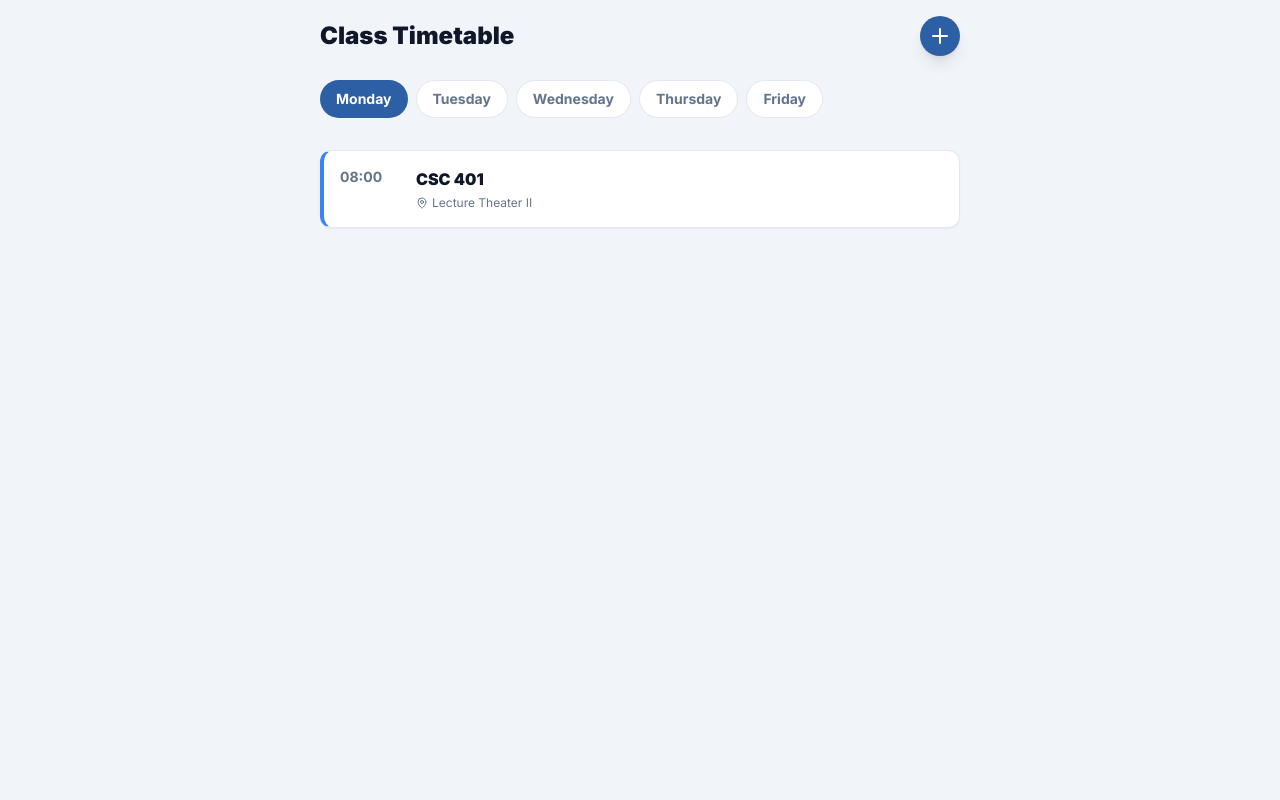
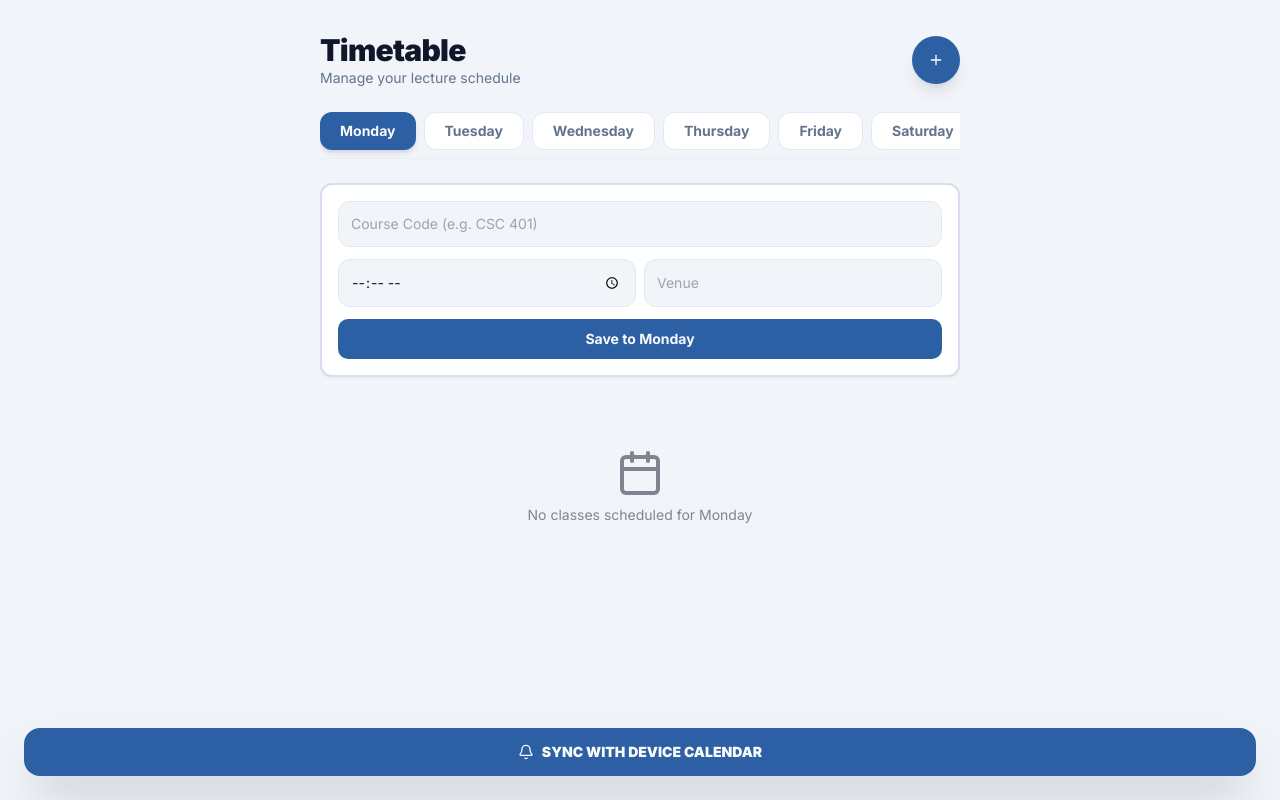
Before and after one commit to Dee-Hem/GPA-Wizard, a Next.js app: page /timetable in a window 1280 px wide. Both pictures are taken after a click on the button 940 px from the left and 36 px from the top of the page. Built offline with nearby package versions, Linux system fonts and the light colour scheme.

Commit message:
Enhance timetable functionality and UI
Added functionality to manage courses including adding and deleting courses, and saving to LocalStorage. Updated the UI to include a form for adding new courses and improved the layout.

```diff
--- a/src/app/timetable/page.tsx
+++ b/src/app/timetable/page.tsx
@@ -1,32 +1,81 @@
 "use client";
-import React, { useState } from 'react';
-import { Calendar, Clock, MapPin, Plus } from 'lucide-react';
+import React, { useState, useEffect } from 'react';
+import { Calendar, Clock, MapPin, Plus, Trash2, Bell } from 'lucide-react';
 import { Card, CardContent } from "@/components/ui/card";
+import { Button } from "@/components/ui/button";
+
+interface Course {
+  id: string;
+  code: string;
+  name: string;
+  time: string;
+  location: string;
+  day: string;
+}
 
 export default function TimetablePage() {
   const [activeDay, setActiveDay] = useState('Monday');
-  const days = ['Monday', 'Tuesday', 'Wednesday', 'Thursday', 'Friday'];
+  const [courses, setCourses] = useState<Course[]>([]);
+  const [showAddForm, setShowAddForm] = useState(false);
+
+  // Form State
+  const [newCourse, setNewCourse] = useState({ code: '', name: '', time: '', location: '' });
+
+  const days = ['Monday', 'Tuesday', 'Wednesday', 'Thursday', 'Friday', 'Saturday'];
+
+  // Load from LocalStorage on mount
+  useEffect(() => {
+    const saved = localStorage.getItem('gpa-wizard-timetable');
+    if (saved) setCourses(JSON.parse(saved));
+  }, []);
+
+  // Save to LocalStorage whenever courses change
+  useEffect(() => {
+    localStorage.setItem('gpa-wizard-timetable', JSON.stringify(courses));
+  }, [courses]);
+
+  const addCourse = () => {
+    if (!newCourse.code || !newCourse.time) return;
+    const courseToAdd = { ...newCourse, id: Date.now().toString(), day: activeDay };
+    setCourses([...courses, courseToAdd]);
+    setNewCourse({ code: '', name: '', time: '', location: '' });
+    setShowAddForm(false);
+  };
+
+  const deleteCourse = (id: string) => {
+    setCourses(courses.filter(c => c.id !== id));
+  };
+
+  const filteredCourses = courses
+    .filter(c => c.day === activeDay)
+    .sort((a, b) => a.time.localeCompare(b.time));
 
   return (
-    <div className="p-4 pb-20 max-w-2xl mx-auto space-y-6">
+    <div className="p-4 pb-24 max-w-2xl mx-auto space-y-6 min-h-screen bg-background">
       {/* Header */}
-      <div className="flex justify-between items-center">
-        <h1 className="text-2xl font-black text-foreground">Class Timetable</h1>
-        <button className="bg-primary text-white p-2 rounded-full shadow-lg">
+      <div className="flex justify-between items-center pt-4">
+        <div>
+          <h1 className="text-3xl font-black text-foreground tracking-tight">Timetable</h1>
+          <p className="text-muted-foreground text-sm">Manage your lecture schedule</p>
+        </div>
+        <Button
+          onClick={() => setShowAddForm(!showAddForm)}
+          className="rounded-full h-12 w-12 p-0 shadow-lg"
+        >
           <Plus className="h-6 w-6" />
-        </button>
+        </Button>
       </div>
 
-      {/* Day Selector (Horizontal Scroll) */}
-      <div className="flex gap-2 overflow-x-auto pb-2 no-scrollbar">
+      {/* Day Selector */}
+      <div className="flex gap-2 overflow-x-auto pb-2 no-scrollbar border-b border-border/50">
         {days.map((day) => (
           <button
             key={day}
             onClick={() => setActiveDay(day)}
-            className={`px-4 py-2 rounded-full text-sm font-bold transition-all ${
+            className={`px-5 py-2 rounded-xl text-sm font-bold whitespace-nowrap transition-all ${
               activeDay === day
-              ? 'bg-primary text-white'
-              : 'bg-card text-muted-foreground border'
+              ? 'bg-primary text-primary-foreground shadow-md'
+              : 'bg-card text-muted-foreground border border-border'
             }`}
           >
             {day}
@@ -34,22 +83,79 @@ export default function TimetablePage() {
         ))}
       </div>
 
-      {/* The Timeline List */}
-      <div className="space-y-4">
-        {/* We will map through classes here */}
-        <Card className="border-l-4 border-l-blue-500 bg-card shadow-sm">
-          <CardContent className="p-4 flex gap-4">
-            <div className="text-sm font-bold text-muted-foreground min-w-[60px]">
-              08:00
+      {/* Add Course Form (Conditional) */}
+      {showAddForm && (
+        <Card className="border-2 border-primary/20 bg-card animate-in fade-in slide-in-from-top-4">
+          <CardContent className="p-4 space-y-3">
+            <input
+              placeholder="Course Code (e.g. CSC 401)"
+              className="w-full p-3 rounded-lg bg-background border border-border text-sm"
+              value={newCourse.code}
+              onChange={(e) => setNewCourse({...newCourse, code: e.target.value.toUpperCase()})}
+            />
+            <div className="flex gap-2">
+              <input
+                type="time"
+                className="flex-1 p-3 rounded-lg bg-background border border-border text-sm"
+                value={newCourse.time}
+                onChange={(e) => setNewCourse({...newCourse, time: e.target.value})}
+              />
+              <input
+                placeholder="Venue"
+                className="flex-1 p-3 rounded-lg bg-background border border-border text-sm"
+                value={newCourse.location}
+                onChange={(e) => setNewCourse({...newCourse, location: e.target.value})}
+              />
             </div>
-            <div className="space-y-1">
-              <h3 className="font-black text-foreground">CSC 401</h3>
-              <p className="text-xs text-muted-foreground flex items-center gap-1">
-                <MapPin className="h-3 w-3" /> Lecture Theater II
-              </p>
-            </div>
+            <Button onClick={addCourse} className="w-full font-bold">Save to {activeDay}</Button>
           </CardContent>
         </Card>
+      )}
+
+      {/* Timeline List */}
+      <div className="space-y-4">
+        {filteredCourses.length > 0 ? (
+          filteredCourses.map((course) => (
+            <Card key={course.id} className="group relative border-none bg-card shadow-sm overflow-hidden dark:bg-slate-900/50">
+              <div className="absolute left-0 top-0 bottom-0 w-1.5 bg-primary" />
+              <CardContent className="p-4 flex items-center justify-between">
+                <div className="flex gap-4 items-center">
+                  <div className="flex flex-col items-center justify-center min-w-[60px] py-1 bg-muted rounded-lg">
+                    <Clock className="h-3 w-3 text-muted-foreground mb-1" />
+                    <span className="text-xs font-black">{course.time}</span>
+                  </div>
+                  <div>
+                    <h3 className="font-bold text-foreground">{course.code}</h3>
+                    <p className="text-xs text-muted-foreground flex items-center gap-1">
+                      <MapPin className="h-3 w-3" /> {course.location || 'TBA'}
+                    </p>
+                  </div>
+                </div>
+                <Button
+                  variant="ghost"
+                  size="icon"
+                  onClick={() => deleteCourse(course.id)}
+                  className="text-muted-foreground hover:text-destructive"
+                >
+                  <Trash2 className="h-4 w-4" />
+                </Button>
+              </CardContent>
+            </Card>
+          ))
+        ) : (
+          <div className="text-center py-12 opacity-50">
+            <Calendar className="h-12 w-12 mx-auto mb-2" />
+            <p className="text-sm">No classes scheduled for {activeDay}</p>
+          </div>
+        )}
+      </div>
+
+      {/* Calendar Sync Nudge (Next Phase) */}
+      <div className="fixed bottom-6 right-6 left-6">
+         <Button className="w-full h-12 shadow-2xl gap-2 rounded-2xl font-black">
+            <Bell className="h-4 w-4" />
+            SYNC WITH DEVICE CALENDAR
+         </Button>
       </div>
     </div>
   );
```
